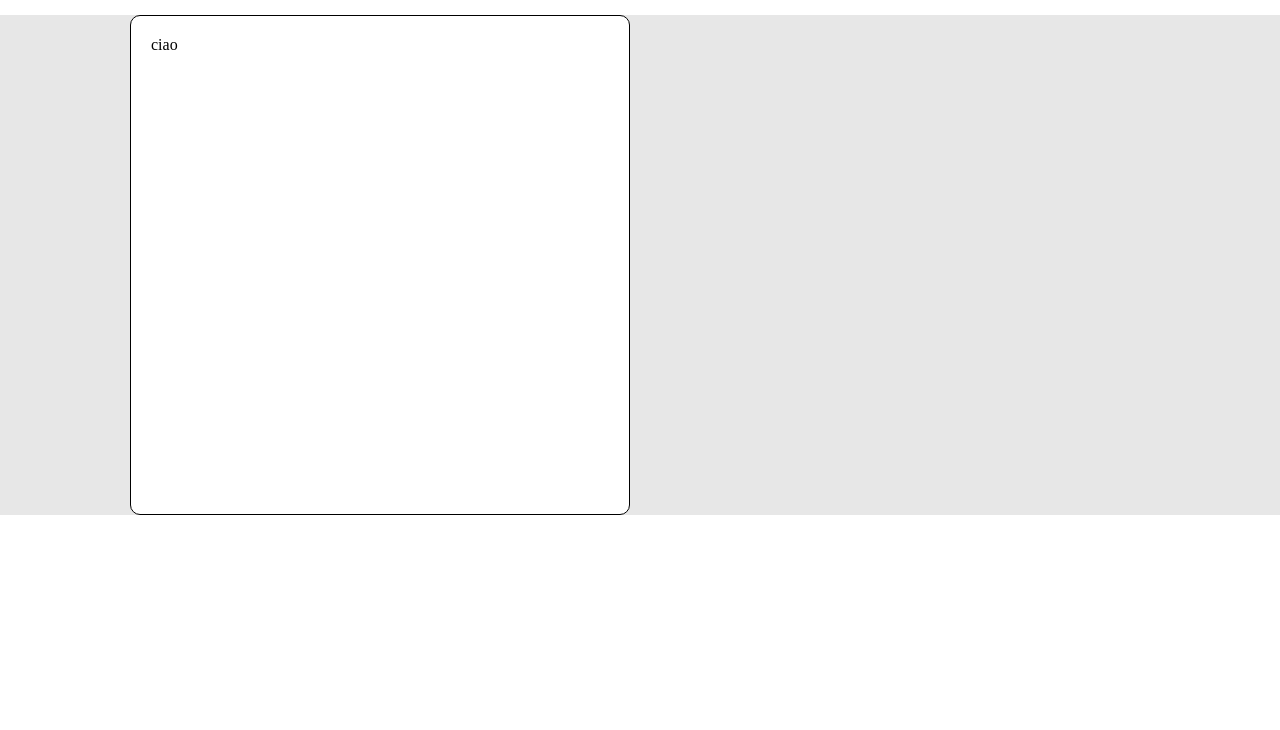
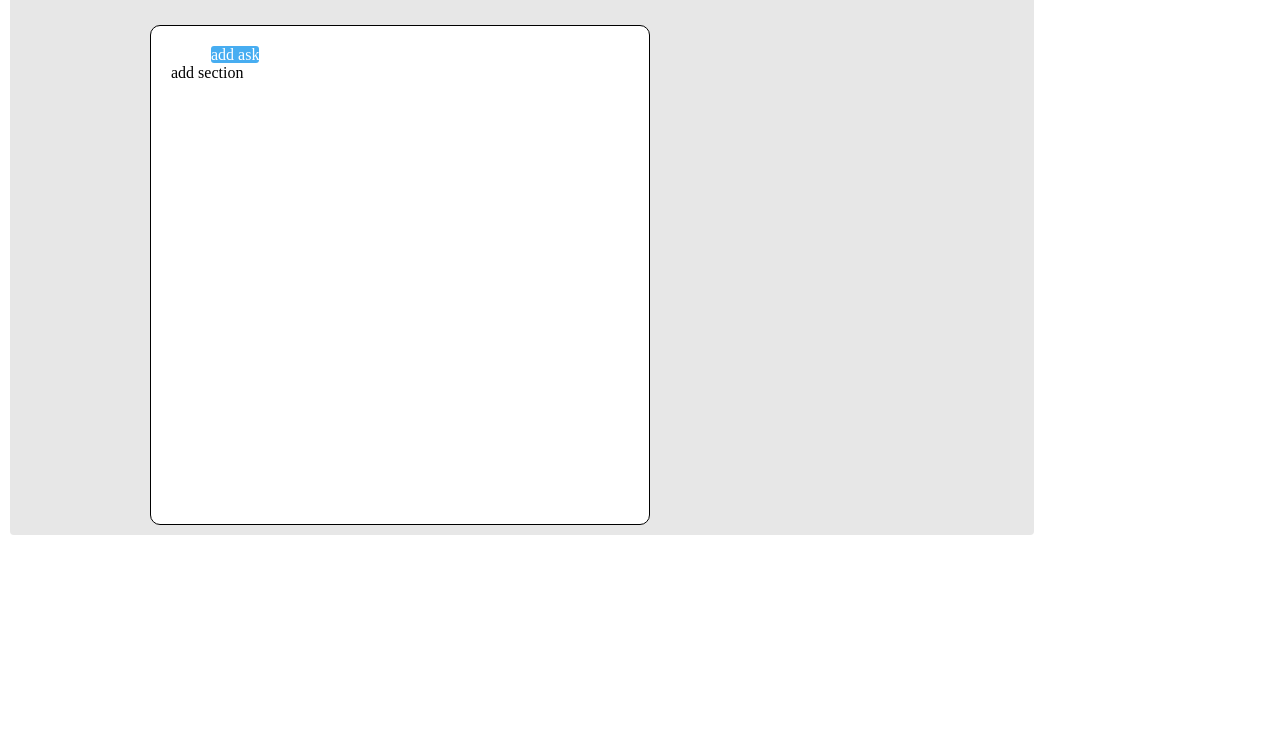
Before and after one commit to LucaVitullo/html-css-toboolist, a plain HTML site: page index.html in a window 1280 px wide. Shown: the part 70-800 px from the top of the page. Drawn offline with Linux system fonts and the light colour scheme.

Commit message:
creazione bottoni

```diff
--- a/index.html
+++ b/index.html
@@ -15,7 +15,12 @@
     <!--Contenitore-->
     <main>
         <div id="contenitore-white">
-            ciao
+            <div id="button">
+                add ask
+            </div>
+            <div id="button2">
+                add section
+            </div>
         </div>
 
     </main>
--- a/style.css
+++ b/style.css
@@ -10,7 +10,10 @@ background-color: rgb(255, 255, 255);
 
 main{
     background-color: rgb(177, 174, 174, 0.3);
-    width: 100%;
+    width: 80%;
+    margin-left: 10px;
+    border-radius: 4px;
+    padding: 10px;
 }
 
 #contenitore-white{
@@ -25,3 +28,18 @@ border-radius: 10px;
 padding: 20px;
 
 }
+
+#button{
+    background-color: #47adf1;
+    display: inline;
+    color: white;
+    width: 70px;
+    height: 20px;
+    margin-left: 40px;
+    text-align: center;
+    border-radius: 3px;
+}
+
+#button2{
+
+}
```
